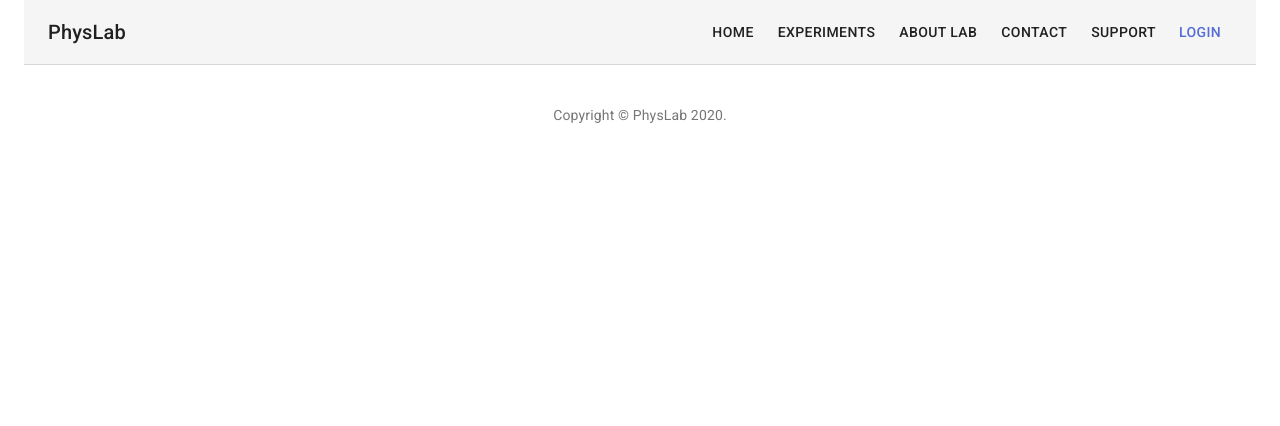
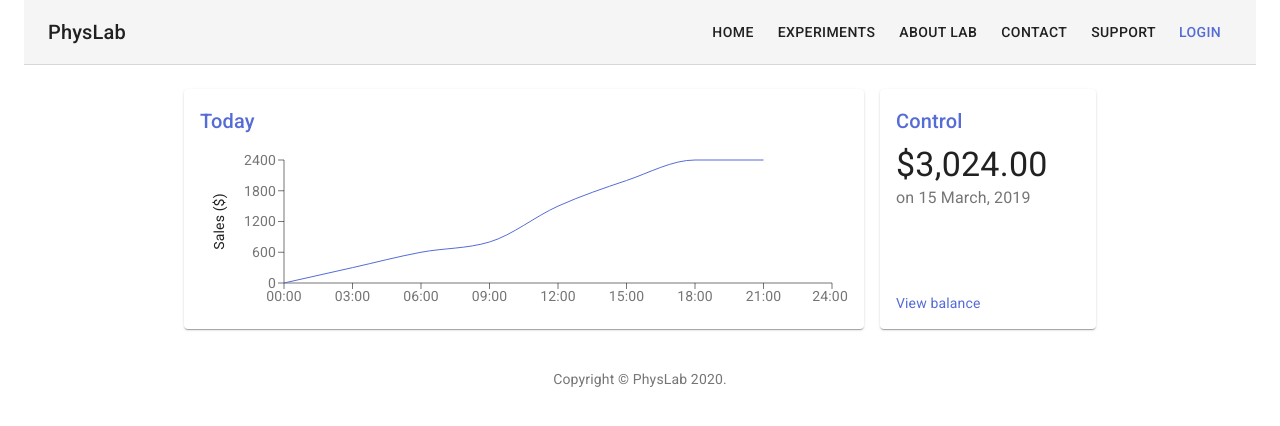
Before and after one commit to CodeImm/ArduinoLabWebSite, a React (Create React App) app: page /lab-1 in a window 1280 px wide. Shown: the top 426 px of the page. Built offline with nearby package versions, Linux system fonts and the light colour scheme; no server answers.

Commit message:
chart and control panel were added

```diff
--- a/package.json
+++ b/package.json
@@ -20,7 +20,8 @@
     "react": "latest",
     "react-dom": "latest",
     "react-router-dom": "^5.2.0",
-    "react-scripts": "latest"
+    "react-scripts": "latest",
+    "recharts": "^1.8.5"
   },
   "browserslist": {
     "production": [
--- a/src/App.js
+++ b/src/App.js
@@ -12,6 +12,7 @@ import firebase, {FirebaseContext} from "./firebase";
 import SignUp from "./components/Auth/SignUp";
 import SignIn from "./components/Auth/SignIn";
 import Recovery from "./components/Auth/Recovery";
+import LabPage from "./pages/LabPage";
 
 export default function App() {
     const {user, loading} = useAuth();
@@ -32,6 +33,7 @@ export default function App() {
                             <Route exact path="/signup" component={SignUp}/>
                             <Route exact path="/signin" component={SignIn}/>
                             <Route exact path="/recovery" component={Recovery}/>
+                            <Route exact path="/lab-1" component={LabPage}/>
                         </Switch>
                     </main>
                     {/*<Footer title="Footer" description="Something here to give the footer a purpose!" />*/}
--- /dev/null
+++ b/src/components/Chart/Chart.js
@@ -0,0 +1,54 @@
+import React from 'react';
+import {useTheme} from '@material-ui/core/styles';
+import {LineChart, Line, XAxis, YAxis, Label, ResponsiveContainer} from 'recharts';
+import Title from '../shared/Title';
+
+// Generate Sales Data
+function createData(time, amount) {
+    return {time, amount};
+}
+
+const data = [
+    createData('00:00', 0),
+    createData('03:00', 300),
+    createData('06:00', 600),
+    createData('09:00', 800),
+    createData('12:00', 1500),
+    createData('15:00', 2000),
+    createData('18:00', 2400),
+    createData('21:00', 2400),
+    createData('24:00', undefined),
+];
+
+export default function Chart() {
+    const theme = useTheme();
+
+    return (
+        <React.Fragment>
+            <Title>Today</Title>
+            <ResponsiveContainer>
+                <LineChart
+                    data={data}
+                    margin={{
+                        top: 16,
+                        right: 16,
+                        bottom: 0,
+                        left: 24,
+                    }}
+                >
+                    <XAxis dataKey="time" stroke={theme.palette.text.secondary}/>
+                    <YAxis stroke={theme.palette.text.secondary}>
+                        <Label
+                            angle={270}
+                            position="left"
+                            style={{textAnchor: 'middle', fill: theme.palette.text.primary}}
+                        >
+                            Sales ($)
+                        </Label>
+                    </YAxis>
+                    <Line type="monotone" dataKey="amount" stroke={theme.palette.primary.main} dot={false}/>
+                </LineChart>
+            </ResponsiveContainer>
+        </React.Fragment>
+    );
+}
--- /dev/null
+++ b/src/components/PanelControl/PanelControl.js
@@ -0,0 +1,35 @@
+import React from 'react';
+import Link from '@material-ui/core/Link';
+import { makeStyles } from '@material-ui/core/styles';
+import Typography from '@material-ui/core/Typography';
+import Title from './../shared/Title';
+
+function preventDefault(event) {
+    event.preventDefault();
+}
+
+const useStyles = makeStyles({
+    depositContext: {
+        flex: 1,
+    },
+});
+
+export default function PanelControl() {
+    const classes = useStyles();
+    return (
+        <React.Fragment>
+            <Title>Control</Title>
+            <Typography component="p" variant="h4">
+                $3,024.00
+            </Typography>
+            <Typography color="textSecondary" className={classes.depositContext}>
+                on 15 March, 2019
+            </Typography>
+            <div>
+                <Link color="primary" href="#" onClick={preventDefault}>
+                    View balance
+                </Link>
+            </div>
+        </React.Fragment>
+    );
+}
--- /dev/null
+++ b/src/components/shared/Title.js
@@ -0,0 +1,11 @@
+import React from 'react';
+import PropTypes from 'prop-types';
+import Typography from '@material-ui/core/Typography';
+
+export default function Title(props) {
+    return (
+        <Typography component="h2" variant="h6" color="primary" gutterBottom>
+            {props.children}
+        </Typography>
+    );
+}
--- /dev/null
+++ b/src/pages/LabPage.js
@@ -0,0 +1,58 @@
+import React from 'react';
+import Grid from "@material-ui/core/Grid";
+import FirebaseContext from "../firebase/context";
+import Container from "@material-ui/core/Container";
+import {makeStyles} from "@material-ui/core/styles";
+import Paper from "@material-ui/core/Paper";
+import Chart from "../components/Chart/Chart";
+import clsx from "clsx";
+import PanelControl from "../components/PanelControl/PanelControl";
+
+const useStyles = makeStyles((theme) => ({
+    mainGrid: {
+        display: 'flex',
+        flexGrow: 1,
+        paddingTop: theme.spacing(3)
+    },
+    title: {
+        flexGrow: 1,
+    },
+    paper: {
+        padding: theme.spacing(2),
+        display: 'flex',
+        overflow: 'auto',
+        flexDirection: 'column',
+    },
+    fixedHeight: {
+        height: 240,
+    },
+}));
+
+
+export default function LabPage() {
+    const {user, firebase} = React.useContext(FirebaseContext);
+    const [spacing, setSpacing] = React.useState(2);
+    const classes = useStyles();
+
+    const fixedHeightPaper = clsx(classes.paper, classes.fixedHeight);
+
+    return (
+        <React.Fragment>
+            <Container maxWidth="md" component="main">
+                <Grid container className={classes.mainGrid} spacing={spacing} justify="center">
+                    <Grid item xs={12} md={8} lg={9}>
+                        <Paper className={fixedHeightPaper}>
+                            <Chart />
+                        </Paper>
+                    </Grid>
+                    {/* Control */}
+                    <Grid item xs={12} md={4} lg={3}>
+                        <Paper className={fixedHeightPaper}>
+                            <PanelControl />
+                        </Paper>
+                    </Grid>
+                </Grid>
+            </Container>
+        </React.Fragment>
+    );
+}
```
Also changed, not shown: 1 other file (tests, documents, lock files or other folders).
